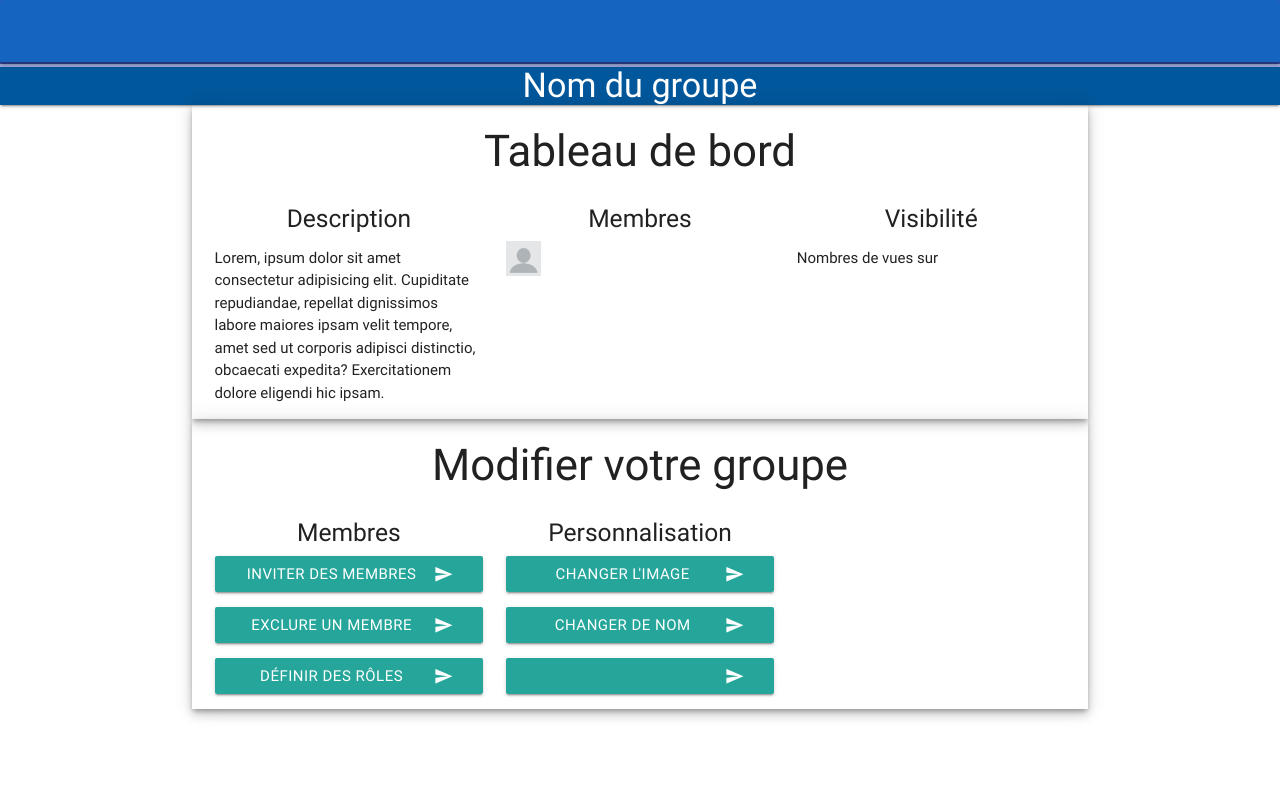
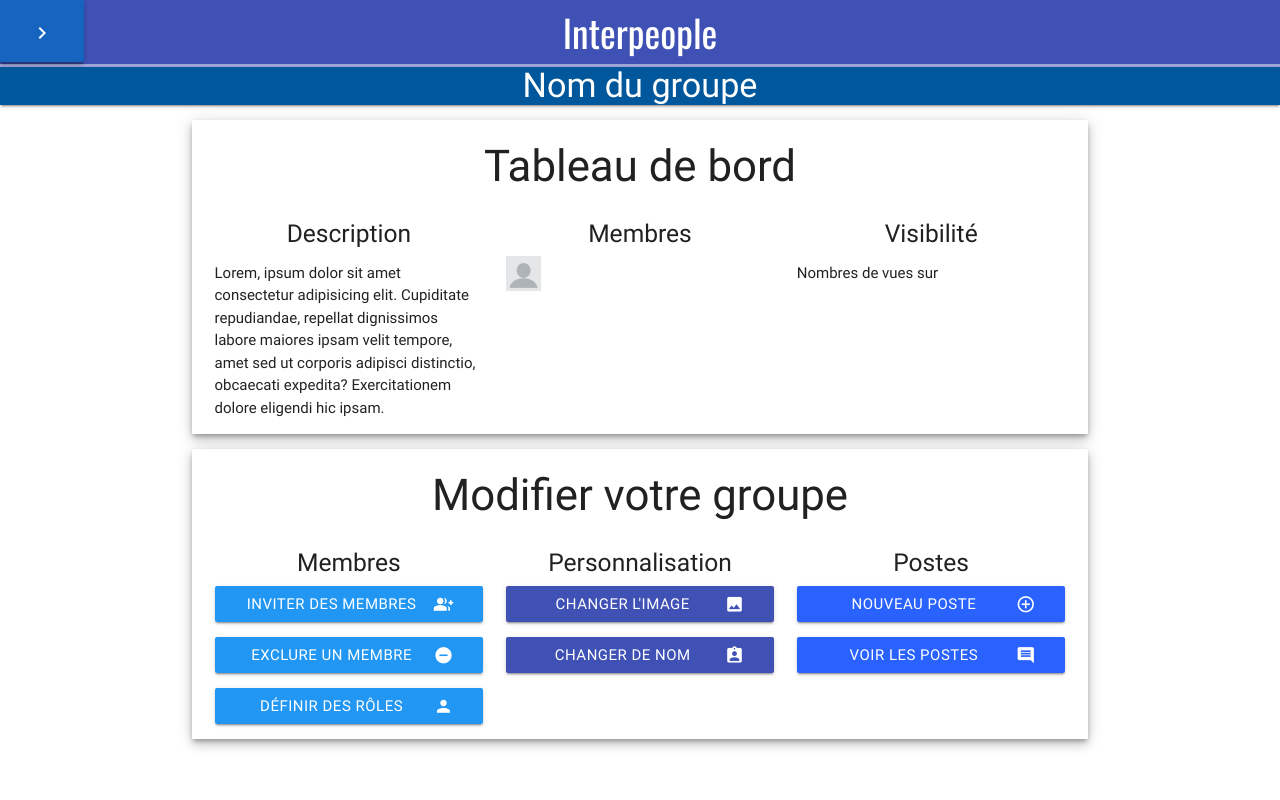
Before and after one commit to Moustick95/Interpeople2, a PHP site: page /pageGroupe.html in a window 1280 px wide. Run offline with PHP 8.4, Linux system fonts and the light colour scheme; some web fonts are replaced.

Commit message:
Modif du bouton dans le mur et autres détails

```diff
--- a/css/styleGroupe.css
+++ b/css/styleGroupe.css
@@ -2,3 +2,18 @@
 {
     margin: 0;
 }
+
+.container .btn {
+    margin-bottom: 15px !important;
+    width: 100% !important;
+}
+
+#bloc1
+{
+    margin-top: 15px;
+}
+
+#bloc2
+{
+    margin-top: 15px;
+}
--- a/pageGroupe.html
+++ b/pageGroupe.html
@@ -20,14 +20,13 @@
     <title>Interpeople/NomDuGroupe</title>
 </head>
 
-<style>
-    .btn{
-        margin-bottom: 15px !important;
-        width: 100% !important;
-    }
-</style>
+<body>
 
-<body>
+    <!--Import jQuery before materialize.js-->
+    <script type="text/javascript" src="js/jquery-3.3.1.min.js"></script>
+    <script type="text/javascript" src="js/materialize.min.js"></script>
+    <!--Import jQuery before materialize.js-->
+
     <!-- Navbar -->
     <ul id="slide-out" class="side-nav grey lighten-4">
         <li>
@@ -135,9 +134,9 @@
         <h4 class="center-align" id="titreGroupe">Nom du groupe</h4>
     </div>
 
-    <div class="row">
+    <div class="row" >
         <div class="container">
-            <div class="col s12 z-depth-3">
+            <div class="col s12 z-depth-3" id="bloc1">
                 <div class="center-align">
                     <h3>Tableau de bord</h3>
                 </div>
@@ -164,34 +163,42 @@
                     </div>
                 </div>
             </div>
-            <div class="col s12 center-align z-depth-3">
+            <div class="col s12 center-align z-depth-3 " id="bloc2">
                 <h3>Modifier votre groupe</h3>
                 <div class="Modification">
                     <div class="col s4 center-align">
                         <h5>Membres</h5>
                         <div class="left-align">
-                            <button class="btn waves-effect waves-light" type="submit" name="action">Inviter des membres
-                                <i class="material-icons right">send</i>
+                            <button class="btn blue lighten waves-effect waves-light" type="submit" name="action">Inviter des membres
+                                <i class="material-icons right">group_add</i>
                             </button>
-                            <button class="btn waves-effect waves-light" type="submit" name="action">Exclure un membre
-                                <i class="material-icons right">send</i>
+                            <button class="btn blue lighten waves-effect waves-light" type="submit" name="action">Exclure un membre
+                                <i class="material-icons right">remove_circle</i>
                             </button>
-                            <button class="btn waves-effect waves-light" type="submit" name="action">Définir des rôles
-                                <i class="material-icons right">send</i>
+                            <button class="btn blue waves-effect waves-light" type="submit" name="action">Définir des rôles
+                                <i class="material-icons right">person</i>
                             </button>
                         </div>
                     </div>
                     <div class="col s4 center-align">
-                            <h5>Personnalisation</h5>
+                        <h5>Personnalisation</h5>
+                        <div class="left-align">
+                            <button class="btn indigo waves-effect waves-light" type="submit" name="action">Changer l'image
+                                <i class="material-icons right">image</i>
+                            </button>
+                            <button class="btn indigo waves-effect waves-light" type="submit" name="action">Changer de nom
+                                <i class="material-icons right">assignment_ind</i>
+                            </button>
+                        </div>
+                    </div>
+                    <div class="col s4 center-align">
+                            <h5>Postes</h5>
                             <div class="left-align">
-                                <button class="btn waves-effect waves-light" type="submit" name="action">Changer l'image
-                                    <i class="material-icons right">send</i>
+                                <button class="btn blue accent-4 waves-effect waves-light" type="submit" name="action">Nouveau poste
+                                    <i class="material-icons right">add_circle_outline</i>
                                 </button>
-                                <button class="btn waves-effect waves-light" type="submit" name="action">Changer de nom
-                                    <i class="material-icons right">send</i>
-                                </button>
-                                <button class="btn waves-effect waves-light" type="submit" name="action">
-                                    <i class="material-icons right">send</i>
+                                <button class="btn blue accent-4 waves-effect waves-light" type="submit" name="action">Voir les postes
+                                    <i class="material-icons right">insert_comment</i>
                                 </button>
                             </div>
                         </div>
@@ -199,5 +206,7 @@
             </div>
         </div>
     </div>
-    <script src="pageGroupe.js"></script>
+
+
+    <script src="js/pageGroupe.js"></script>
 </body>
```
Also changed, not shown: css/styleMur.css (+10 -0 lines), js/pageAmis.js (+18 -0 lines), js/pageMur.js (+11 -6 lines), pageAmis.html (+17 -7 lines), pageMur.html (+8 -16 lines), test.html (+25 -30 lines).
